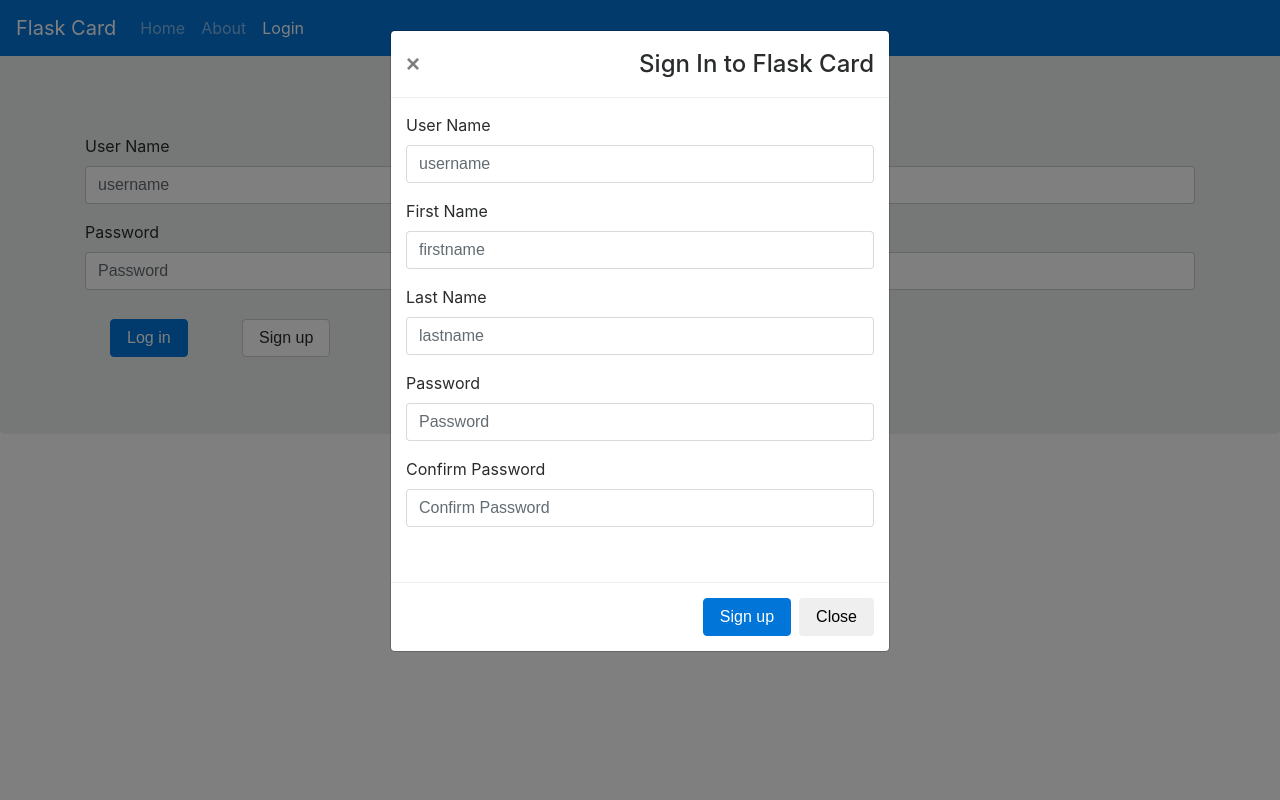
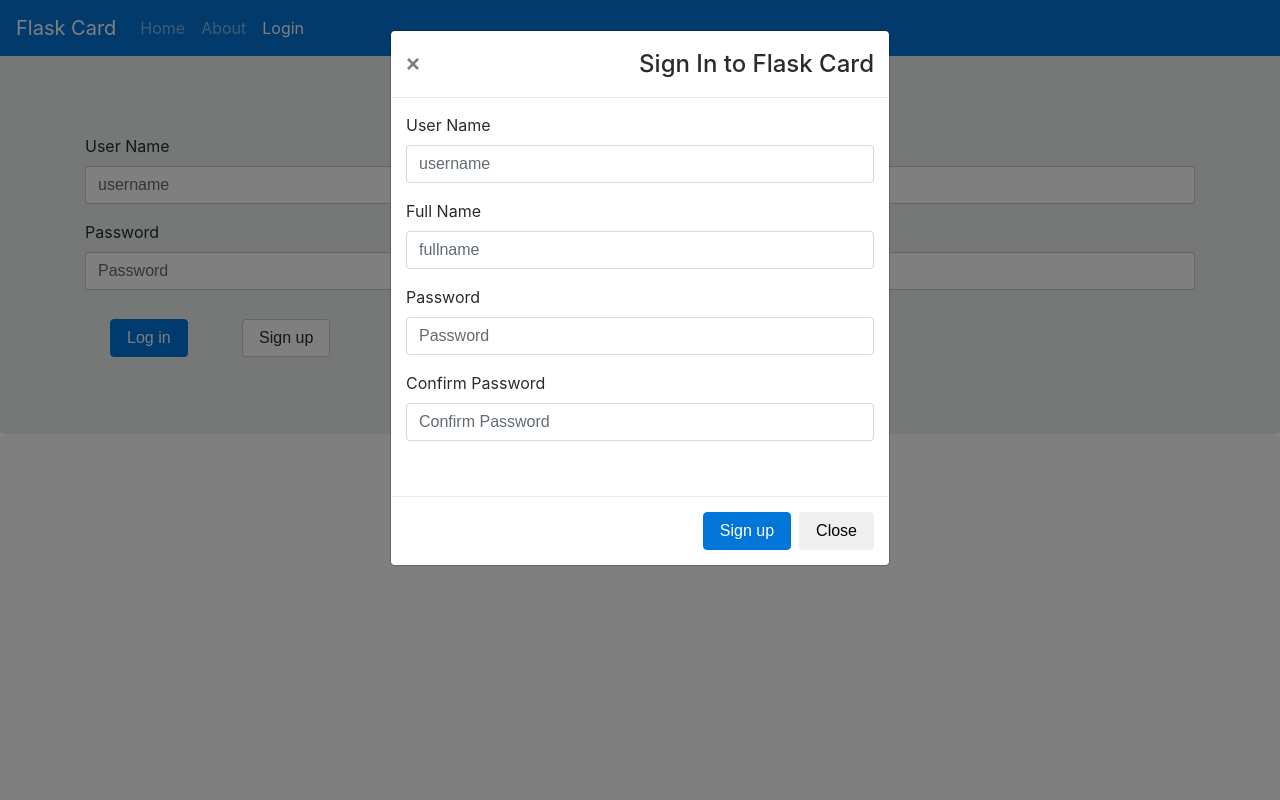
Before and after one commit to Scholars-Mate/Flask-Cards, a Flask app: template templates/login.html in a window 1280 px wide, after a click on "Sign up". Run offline with Flask 2, Linux system fonts and the light colour scheme; the template is opened without the code that fills it, so the values that code supplies are empty; some libraries are stand-ins or nearby versions.

Commit message:
change to full name

```diff
--- a/templates/login.html
+++ b/templates/login.html
@@ -68,12 +68,8 @@
                   <input type="text" class="form-control" placeholder="username" name=newUsername>
                 </div>
                 <div class="form-group">
-                  <label for="fisrtName">First Name</label>
-                  <input type="text" class="form-control" placeholder="firstname" name=newFirstname>
-                </div>
-                <div class="form-group">
-                  <label for="lastName">Last Name</label>
-                  <input type="text" class="form-control" placeholder="lastname" name=newLastname>
+                  <label for="fullName">Full Name</label>
+                  <input type="text" class="form-control" placeholder="fullname" name=newFullName>
                 </div>
                 <div class="form-group">
                   <label for="password">Password</label>
```
